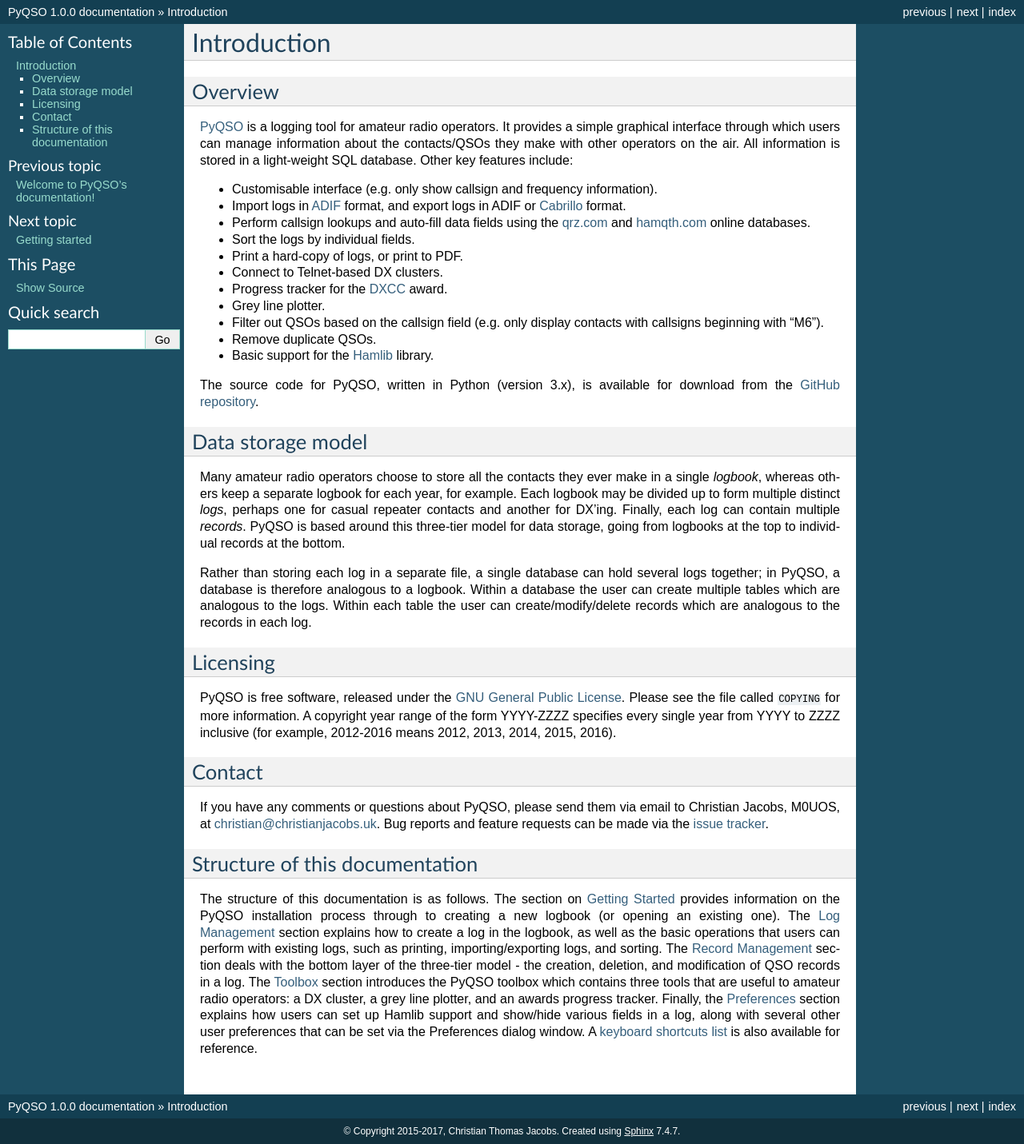
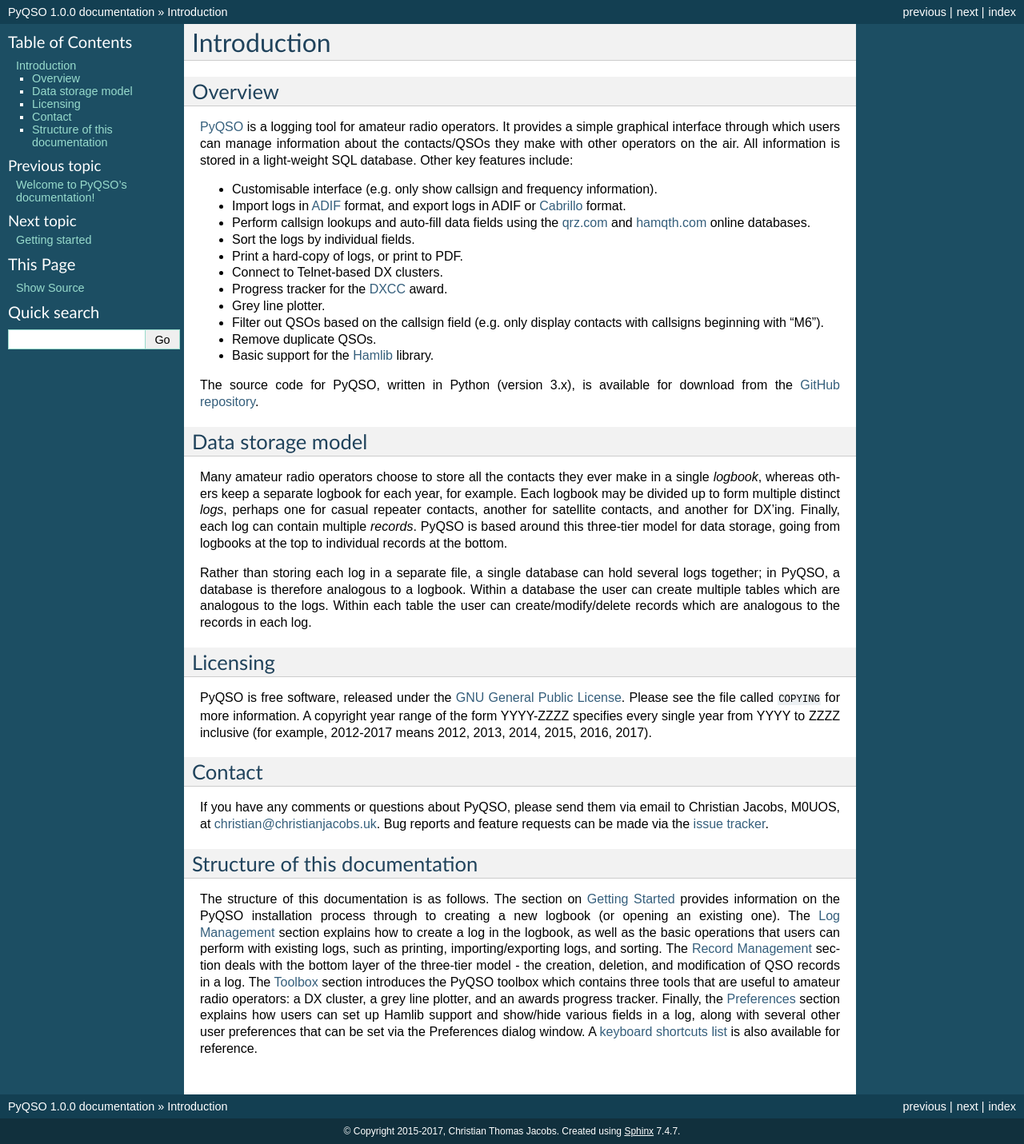
Before and after one commit to ctjacobs/pyqso, a Sphinx documentation site: the page built from docs/source/introduction.rst, in a window 1280 px wide. Shown: the whole page at 80% size. Built offline with Sphinx 7.4.7, drawn with Linux system fonts in a browser that asks for light colours.

Commit message:
Mention amateur satellite contacts as well.

```diff
--- a/docs/source/introduction.rst
+++ b/docs/source/introduction.rst
@@ -42,7 +42,7 @@
 Many amateur radio operators choose to store all the contacts they ever
 make in a single *logbook*, whereas others keep a separate logbook for
 each year, for example. Each logbook may be divided up to form multiple
-distinct *logs*, perhaps one for casual repeater contacts and another
+distinct *logs*, perhaps one for casual repeater contacts, another for satellite contacts, and another
 for DX'ing. Finally, each log can contain multiple *records*. PyQSO is
 based around this three-tier model for data storage, going from logbooks
 at the top to individual records at the bottom.
@@ -57,7 +57,7 @@
 Licensing
 ---------
 
-PyQSO is free software, released under the `GNU General Public License <http://www.gnu.org/licenses/gpl-3.0.en.html>`_. Please see the file called ``COPYING`` for more information. A copyright year range of the form YYYY-ZZZZ specifies every single year from YYYY to ZZZZ inclusive (for example, 2012-2016 means 2012, 2013, 2014, 2015, 2016).
+PyQSO is free software, released under the `GNU General Public License <http://www.gnu.org/licenses/gpl-3.0.en.html>`_. Please see the file called ``COPYING`` for more information. A copyright year range of the form YYYY-ZZZZ specifies every single year from YYYY to ZZZZ inclusive (for example, 2012-2017 means 2012, 2013, 2014, 2015, 2016, 2017).
 
 Contact
 -------
```
